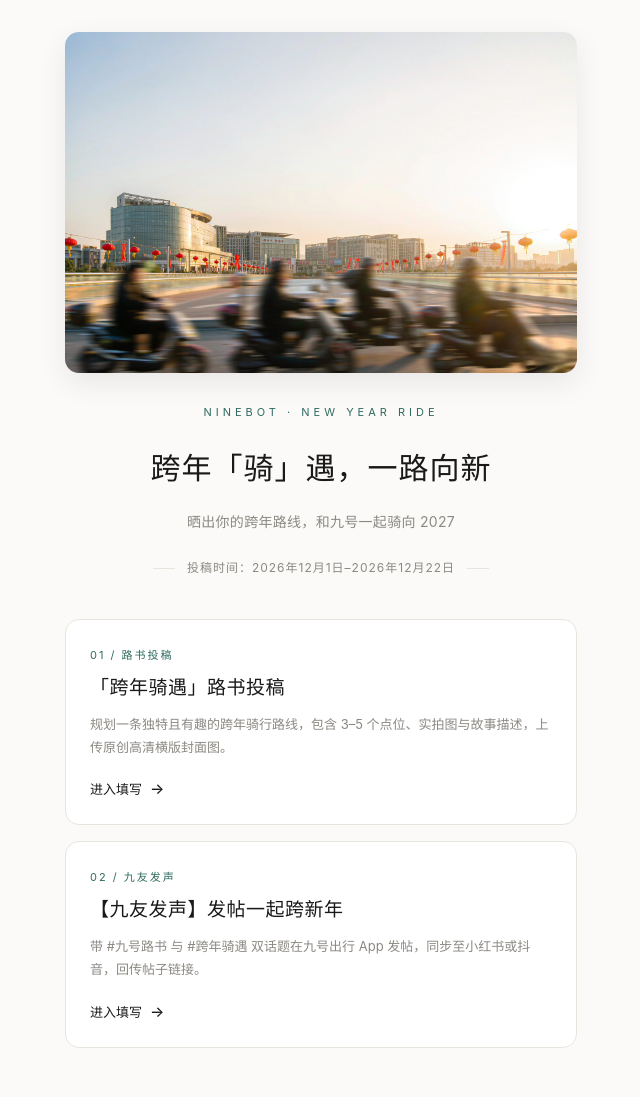
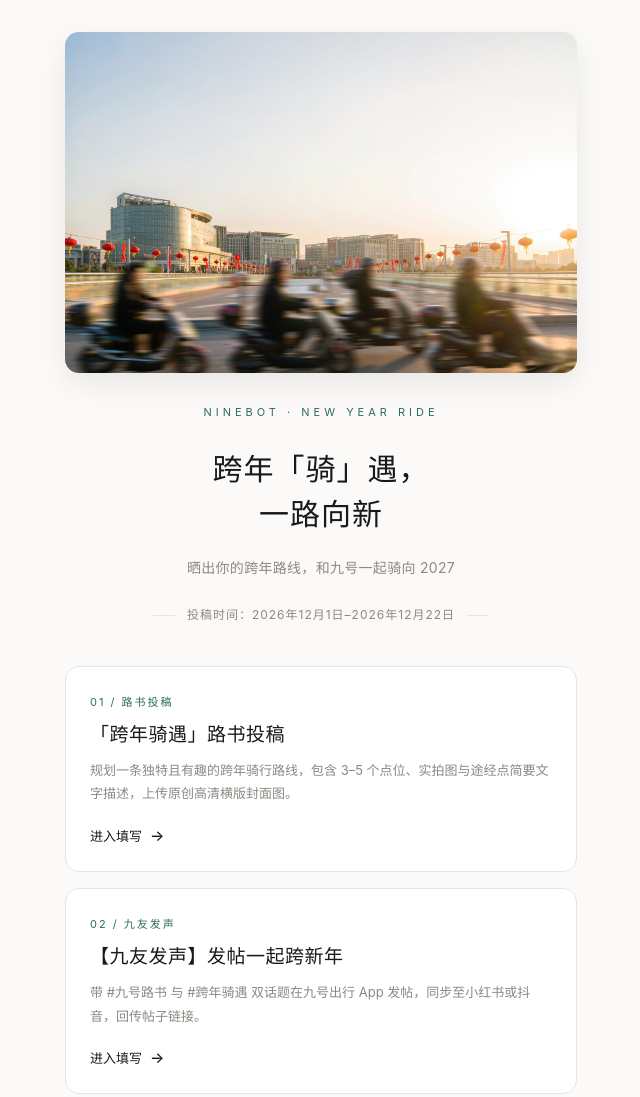
Before and after one commit to jiujiu-ride-2026/jiujiu-2026, a plain HTML site: page newyear/index.html in a window 1280 px wide. Shown: the top 1097 px of the page, without its empty margins (319-959 px from the left). Drawn offline with Linux system fonts and the light colour scheme.

Commit message:
title two-line centered; refine route description

```diff
--- a/newyear/index.html
+++ b/newyear/index.html
@@ -26,7 +26,8 @@
     font-size:11px;letter-spacing:4px;color:var(--accent);
     text-transform:uppercase;margin-bottom:28px;
   }
-  h1{font-size:30px;font-weight:500;letter-spacing:1px;line-height:1.45}
+  h1{font-size:30px;font-weight:500;letter-spacing:1px;line-height:1.5}
+  h1 span{display:block}
   .sub{margin-top:18px;font-size:14px;color:var(--muted);line-height:1.8;letter-spacing:.3px}
   .date{margin-top:24px;font-size:12px;color:var(--muted);letter-spacing:1px}
   .date::before,.date::after{
@@ -68,7 +69,7 @@
   <header>
     <img class="banner" src="banner.jpg" alt="跨年骑遇 · 红灯笼下的骑行剪影">
     <div class="kicker">NINEBOT · NEW YEAR RIDE</div>
-    <h1>跨年「骑」遇，一路向新</h1>
+    <h1><span>跨年「骑」遇，</span><span>一路向新</span></h1>
     <p class="sub">晒出你的跨年路线，和九号一起骑向 2027</p>
     <p class="date">投稿时间：2026年12月1日–2026年12月22日</p>
   </header>
@@ -76,7 +77,7 @@
   <a class="card" href="https://segway-ninebot.feishu.cn/share/base/form/shrcn3LJYLFy7Lzzj1oZWEuRhqd">
     <div class="idx">01 / 路书投稿</div>
     <h2>「跨年骑遇」路书投稿</h2>
-    <p>规划一条独特且有趣的跨年骑行路线，包含 3–5 个点位、实拍图与故事描述，上传原创高清横版封面图。</p>
+    <p>规划一条独特且有趣的跨年骑行路线，包含 3–5 个点位、实拍图与途经点简要文字描述，上传原创高清横版封面图。</p>
     <span class="go">进入填写</span>
   </a>
 
```
